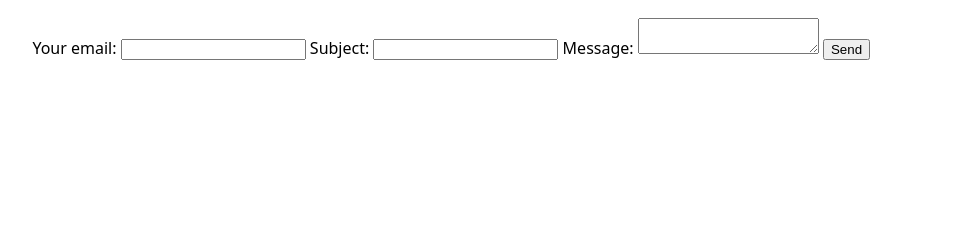
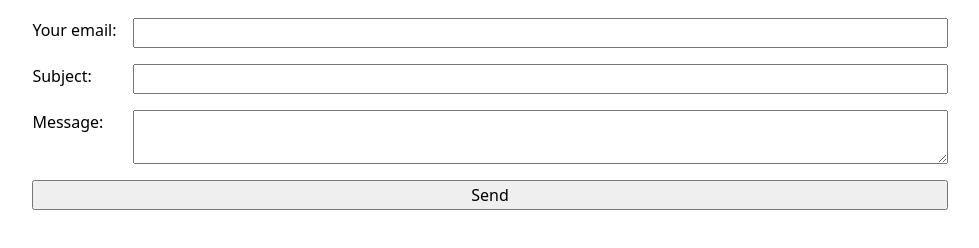
Before and after one commit to The-Jack-Ding/protfolio, a plain HTML site: page contact/index.html in a window 1280 px wide. Shown: the part 124-372 px from the top of the page, without its empty margins (150-1129 px from the left). Drawn offline with Linux system fonts and the light colour scheme.

Commit message:
step4 lab2

```diff
--- a/style.css
+++ b/style.css
@@ -34,3 +34,31 @@
   padding-bottom: 0.1em;
   background-color: oklch(from var(--color-accent) 95% 5% h);
 }
+
+input,
+textarea,
+button {
+  font: inherit;
+}
+
+form {
+  display: grid;
+  grid-template-columns: auto 1fr;
+  gap: 1em;
+}
+
+form label {
+  display: grid;
+  grid-template-columns: subgrid;
+  grid-column: 1 / -1;
+}
+
+input,
+textarea {
+  width: 100%;
+  box-sizing: border-box;
+}
+
+button {
+  grid-column: 1 / -1;
+}
```
